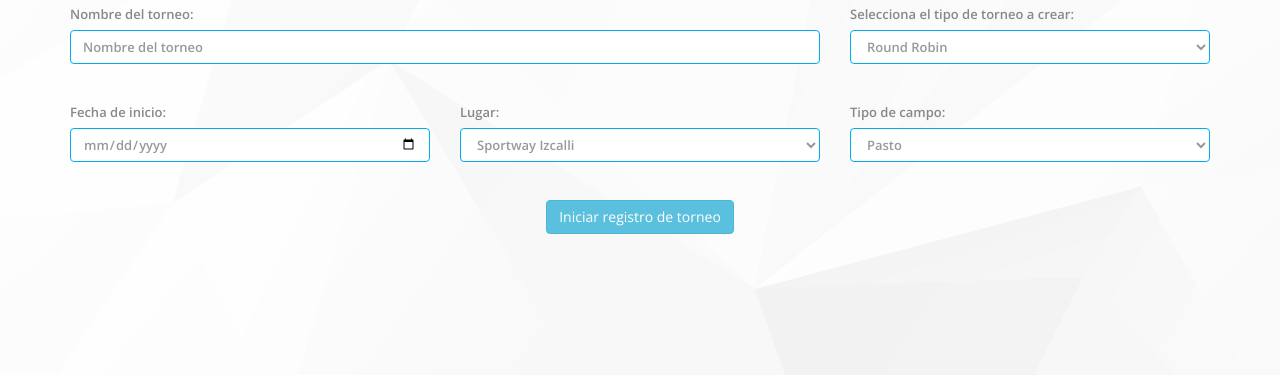
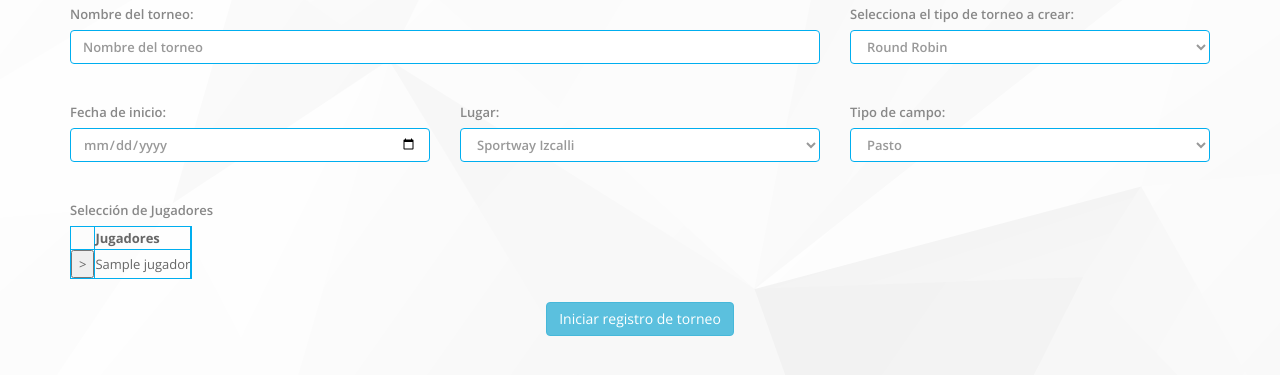
Before and after one commit to johncristobal/tennis, a CodeIgniter app: page /tenis/torneos/registrotorneo in a window 1280 px wide. Shown: the part 264-639 px from the top of the page. Run offline with CodeIgniter, Linux system fonts and the light colour scheme; tables that the repository leaves empty or names only in its code hold one stand-in row (values such as "Sample post"); some libraries are stand-ins or nearby versions.

Commit message:
Selección de jugadores para generar torneo round robin

```diff
--- a/application/controllers/Torneos.php
+++ b/application/controllers/Torneos.php
@@ -44,7 +44,10 @@ class Torneos extends CI_Controller{
 
     public function registrotorneo(){
         //vista form registro torneo
-        $this->load->view('torneo/creartorneo');
+		//cargamos modelo
+		$this->load->model('Torneomodel');
+		$data['jugadores']=$this->Torneomodel->getJugadores();
+        $this->load->view('torneo/creartorneo',$data);
 
         //vista torneo RR
         //$this->load->view('torneo/creartorneorr');
@@ -58,6 +61,8 @@ class Torneos extends CI_Controller{
         //$this->load->view('torneo/creartorneo');
 
         //faltan validaciones....
+		$jugadores=explode(',',$this->input->post('array'));
+		$data['jugadores']=$jugadores;
         $data['nombre'] = $this->input->post('nombre');
         $data['tipo_torneo'] = $this->input->post('tipo');
         $data['fecha'] = $this->input->post('fecha');
@@ -69,7 +74,8 @@ class Torneos extends CI_Controller{
                    'tipo_torneo' => $this->input->post('tipo'),
                    'fecha' =>  $this->input->post('fecha'),
                    'lugar' =>  $this->input->post('lugar'),
-                   'campo' =>  $this->input->post('campo')
+                   'campo' =>  $this->input->post('campo'),
+				   'jugadoresTorneo'=>$jugadores
                );
 
         $this->session->set_userdata($newdata);
@@ -110,9 +116,19 @@ class Torneos extends CI_Controller{
 
     public function generaRoundRobin(){
         if($this->input->post()){
+
             $total=$this->input->post('no_jugadores');
+			$jugadoresSelected=$this->session->userdata('jugadoresTorneo');
+
+			for($i=0;$i<count($jugadoresSelected);$i++){
+				$contador=count($jugadoresSelected);
+				@$where.=" id=".$jugadoresSelected[$i];
+				if(($i+1)<$contador){
+				$where.=" OR ";
+				}
+			}
             $this->load->model('Torneomodel');
-            $buscar=$this->Torneomodel->selectJugadores($total);
+            $buscar=$this->Torneomodel->selectJugadores($where);
             $jugadores=array();
             if($buscar){
                 foreach($buscar as $fila){
@@ -150,7 +166,9 @@ class Torneos extends CI_Controller{
 
                 $this->load->view('torneo/res_torneo_rrip',$data);
             }
-        }
+        }else{
+			echo "error";
+		}
     }
 
     public function roundRobinPar($total,$jugadores){
--- a/application/models/Torneomodel.php
+++ b/application/models/Torneomodel.php
@@ -32,10 +32,16 @@ class Torneomodel extends CI_Model{
             return $row;
         }
     }
-
-    public function selectJugadores($numJugadores){
+	public function getJugadores(){
+		$query="SELECT * FROM jugador";
+		$results=$this->db->query($query);
+		if($results->num_rows()>0){
+			return $results->result();
+		}
+	}
+    public function selectJugadores($where){
         //Seleccionar aleatoriamente el numero de jugadores para el torneo
-        $query="SELECT * FROM jugador ORDER BY rand() LIMIT $numJugadores";
+        $query="SELECT * FROM jugador WHERE $where ORDER BY rand()";
         $results=$this->db->query($query);
         if($results->num_rows()>0){
             return $results->result();
--- a/application/views/torneo/creartorneo.php
+++ b/application/views/torneo/creartorneo.php
@@ -36,8 +36,8 @@
 
     </div><!--  End col-md-6 -->
 
-    <form method="post" action="<?php echo base_url();?>torneos/creartorneo">
-
+    <form method="post" name="formulario" action="<?php echo base_url();?>torneos/creartorneo">
+    <input name="array" type="hidden" name="array" value="">
     <div class="container">
         <div class="row">
             <div class="col-md-8">
@@ -86,6 +86,37 @@
             </div>
         </div>
         <div class="row"><br></div>
+        <div class="row">
+            <div class="col-md-8">
+			<label>Selección de Jugadores</label>
+			<table style=" border: 1px solid #00aeef;" border="2">
+			<thead>
+			<th></th>
+			<th>Jugadores</th>
+			<th></th>
+			</thead>
+			<tbody>
+			<?php
+			if($jugadores){
+				foreach($jugadores as $fila){
+					echo "
+					<tr>
+					<td><input type='button'  name='jugadores' onclick='agregar(".$fila->id.")' value='>'></td>
+					<td id='".$fila->id."'>".$fila->nombre."</td>
+
+					</tr>
+					";
+				}
+			}
+			?>
+
+			</tbody>
+			</table>
+            </div>
+
+
+        </div>
+        <div class="row"><br></div>
 
         <div class="row">
             <div class="col-md-4">
@@ -113,7 +144,7 @@
                 <h4 class="modal-title">¿Desea crear el registro para el torneo?</h4>
               </div>
               <div class="modal-footer">
-                  <input type="submit" class="btn btn-info btn-lg" value="Si">
+                  <input type="submit" id="enviar"  class="btn btn-info btn-lg" value="Si">
                   <!--a href="" type="button" class="btn btn-info btn-lg" data-dismiss="modal">Sí</a-->
                   <a href="" type="button" class="btn btn-default btn-lg" data-dismiss="modal">No</a>
               </div>
@@ -139,6 +170,45 @@
 <?php
     $this->load->view("scriptfoo");
 ?>
+<script>
+var jugadores = [];
+ function agregar(id){
+	var color=document.getElementById(id).style.backgroundColor;
+	if(color.length == 0){
+	document.getElementById(id).style.backgroundColor = '#09f719';
+	jugadores.push(id);
+	}else{
+	document.getElementById(id).style.backgroundColor = '';
+	quitarArreglo(id);
+	}
+	var arv = jugadores.toString();
+	document.formulario.array.value=arv;
 
+ }
+function quitarArreglo(id){
+	var index = jugadores.indexOf(id);
+	if (index > -1) {
+		jugadores.splice(index, 1);
+	}
+}
+/*$("#formulario").submit(function () {
+	var formData = $("#formulario").serialize();
+      var destino="<?php echo base_url();?>Torneos/generaRoundRobin";
+
+                    $.ajax({
+                        url: destino,
+                        type: "POST",
+                        data: formData+"&jugadores="+jugadores,
+                        contentType: false,
+                        processData: false,
+                        success: function (datos)
+                        {
+							alert(datos);
+                           // $("#resultado").html(datos);
+                        }
+                    });
+                    return false;
+            });*/
+</script>
 </body>
 </html>
```
Also changed, not shown: application/views/torneo/creartorneorr.php (+12 -2 lines).
